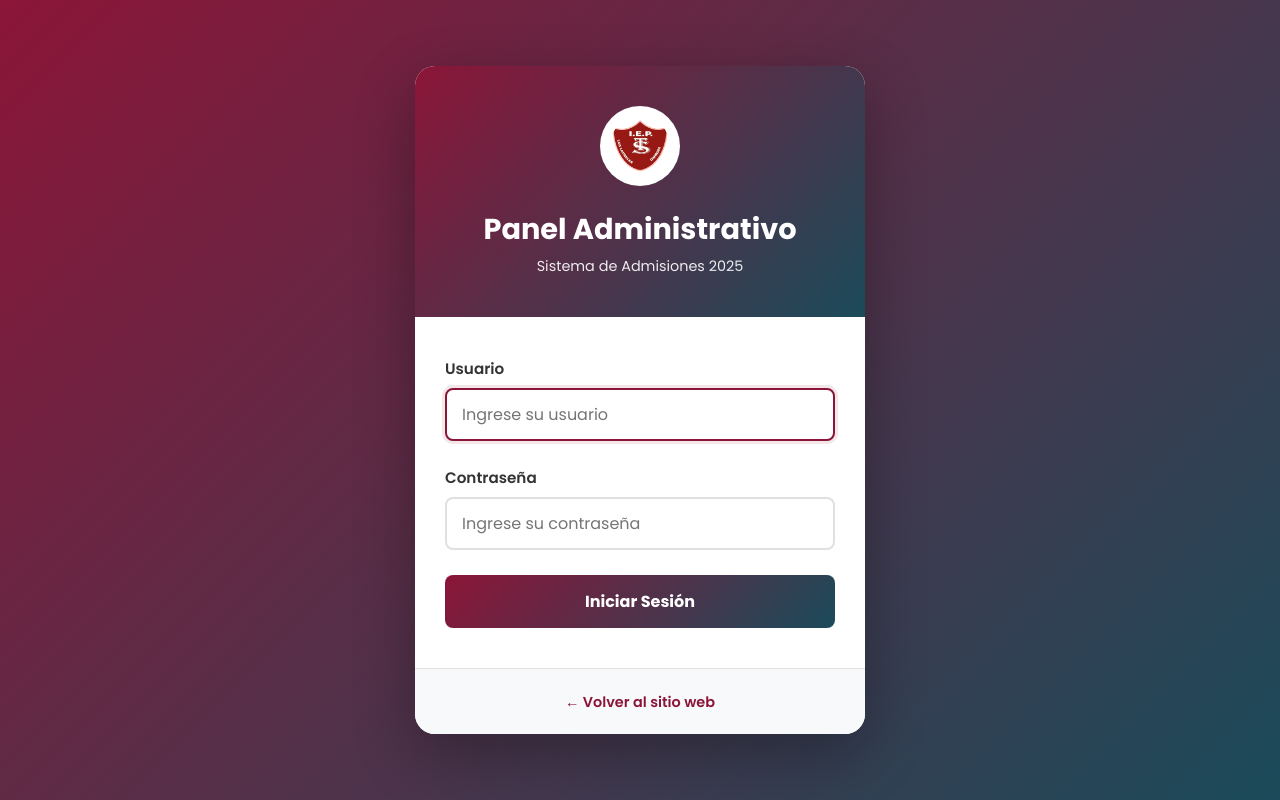
After one commit to Kido-pix/ColegioWeb, a PHP site: page /admisiones/admin/index.php in a window 1280 px wide. The commit adds this page. Run offline with PHP 8.4, Linux system fonts and the light colour scheme.

Commit message:
empezar trabajo de administracion

```diff
--- /dev/null
+++ b/admisiones/admin/index.php
@@ -0,0 +1,235 @@
+<?php
+session_start();
+
+// Si ya está logueado, redirigir al dashboard
+if (isset($_SESSION['admin_logueado'])) {
+    header('Location: dashboard.php');
+    exit;
+}
+
+// Procesar login
+$error = '';
+if ($_SERVER['REQUEST_METHOD'] === 'POST') {
+    require_once '../procesar.php';
+
+    $usuario = $_POST['usuario'] ?? '';
+    $password = $_POST['password'] ?? '';
+
+    try {
+        $db = Database::getInstance()->getConnection();
+
+        $stmt = $db->prepare("SELECT * FROM usuarios_admin WHERE usuario = ? AND activo = 1");
+        $stmt->execute([$usuario]);
+        $admin = $stmt->fetch();
+
+        if ($admin && password_verify($password, $admin['password'])) {
+            // Login exitoso
+            $_SESSION['admin_logueado'] = true;
+            $_SESSION['admin_id'] = $admin['id'];
+            $_SESSION['admin_usuario'] = $admin['usuario'];
+            $_SESSION['admin_nombre'] = $admin['nombre_completo'];
+            $_SESSION['admin_rol'] = $admin['rol'];
+
+            // Actualizar último acceso
+            $stmt = $db->prepare("UPDATE usuarios_admin SET ultimo_acceso = NOW() WHERE id = ?");
+            $stmt->execute([$admin['id']]);
+
+            header('Location: dashboard.php');
+            exit;
+        } else {
+            $error = 'Usuario o contraseña incorrectos';
+        }
+    } catch(PDOException $e) {
+        $error = 'Error de conexión. Intente nuevamente.';
+    }
+}
+?>
+<!DOCTYPE html>
+<html lang="es">
+<head>
+    <meta charset="UTF-8">
+    <meta name="viewport" content="width=device-width, initial-scale=1.0">
+    <title>Login - Panel Administrativo Trinity School</title>
+    <link href="https://fonts.googleapis.com/css2?family=Poppins:wght@300;400;500;600;700&display=swap" rel="stylesheet">
+    <style>
+        * {
+            margin: 0;
+            padding: 0;
+            box-sizing: border-box;
+        }
+
+        body {
+            font-family: 'Poppins', sans-serif;
+            background: linear-gradient(135deg, #8B1538 0%, #1B4B5A 100%);
+            min-height: 100vh;
+            display: flex;
+            align-items: center;
+            justify-content: center;
+            padding: 20px;
+        }
+
+        .login-container {
+            background: white;
+            border-radius: 20px;
+            box-shadow: 0 20px 60px rgba(0, 0, 0, 0.3);
+            overflow: hidden;
+            max-width: 450px;
+            width: 100%;
+        }
+
+        .login-header {
+            background: linear-gradient(135deg, #8B1538 0%, #1B4B5A 100%);
+            padding: 40px 30px;
+            text-align: center;
+            color: white;
+        }
+
+        .login-header img {
+            width: 80px;
+            height: 80px;
+            margin-bottom: 15px;
+            border-radius: 50%;
+            background: white;
+            padding: 10px;
+        }
+
+        .login-header h1 {
+            font-size: 1.8rem;
+            margin-bottom: 5px;
+        }
+
+        .login-header p {
+            font-size: 0.9rem;
+            opacity: 0.9;
+        }
+
+        .login-body {
+            padding: 40px 30px;
+        }
+
+        .form-group {
+            margin-bottom: 25px;
+        }
+
+        .form-group label {
+            display: block;
+            color: #333;
+            font-weight: 600;
+            margin-bottom: 8px;
+            font-size: 0.95rem;
+        }
+
+        .form-group input {
+            width: 100%;
+            padding: 12px 15px;
+            border: 2px solid #e0e0e0;
+            border-radius: 8px;
+            font-size: 1rem;
+            font-family: 'Poppins', sans-serif;
+            transition: all 0.3s ease;
+        }
+
+        .form-group input:focus {
+            outline: none;
+            border-color: #8B1538;
+            box-shadow: 0 0 0 3px rgba(139, 21, 56, 0.1);
+        }
+
+        .error-message {
+            background: #fee;
+            border-left: 4px solid #dc3545;
+            padding: 12px 15px;
+            border-radius: 6px;
+            color: #721c24;
+            margin-bottom: 20px;
+            font-size: 0.9rem;
+        }
+
+        .btn-login {
+            width: 100%;
+            padding: 14px;
+            background: linear-gradient(135deg, #8B1538 0%, #1B4B5A 100%);
+            color: white;
+            border: none;
+            border-radius: 8px;
+            font-size: 1rem;
+            font-weight: 700;
+            cursor: pointer;
+            transition: all 0.3s ease;
+            font-family: 'Poppins', sans-serif;
+        }
+
+        .btn-login:hover {
+            transform: translateY(-2px);
+            box-shadow: 0 8px 20px rgba(139, 21, 56, 0.3);
+        }
+
+        .login-footer {
+            text-align: center;
+            padding: 20px;
+            background: #f8f9fa;
+            border-top: 1px solid #e0e0e0;
+        }
+
+        .login-footer a {
+            color: #8B1538;
+            text-decoration: none;
+            font-weight: 600;
+            font-size: 0.9rem;
+        }
+
+        .login-footer a:hover {
+            text-decoration: underline;
+        }
+
+        @media (max-width: 480px) {
+            .login-header h1 {
+                font-size: 1.5rem;
+            }
+
+            .login-body {
+                padding: 30px 20px;
+            }
+        }
+    </style>
+</head>
+<body>
+    <div class="login-container">
+        <div class="login-header">
+            <img src="../../img/logo.png" alt="Trinity School Logo">
+            <h1>Panel Administrativo</h1>
+            <p>Sistema de Admisiones 2025</p>
+        </div>
+
+        <div class="login-body">
+            <?php if ($error): ?>
+                <div class="error-message">
+                    ⚠️ <?php echo htmlspecialchars($error); ?>
+                </div>
+            <?php endif; ?>
+
+            <form method="POST" action="">
+                <div class="form-group">
+                    <label for="usuario">Usuario</label>
+                    <input type="text" id="usuario" name="usuario" required autofocus
+                           placeholder="Ingrese su usuario">
+                </div>
+
+                <div class="form-group">
+                    <label for="password">Contraseña</label>
+                    <input type="password" id="password" name="password" required
+                           placeholder="Ingrese su contraseña">
+                </div>
+
+                <button type="submit" class="btn-login">
+                    Iniciar Sesión
+                </button>
+            </form>
+        </div>
+
+        <div class="login-footer">
+            <a href="../../index.html">← Volver al sitio web</a>
+        </div>
+    </div>
+</body>
+</html>
```
Also changed, not shown: admisiones/gracias.php (renamed from admisiones/gracias.html, +182 -151 lines), admisiones/index.php (+30 -0 lines), admisiones/procesar.php (+52 -28 lines), admisiones/uploads/doc_certificado_691a2556e9c2c_1763321174.jpg (added), admisiones/uploads/doc_certificado_691a2f1a7229c_1763323674.jpg (added), admisiones/uploads/doc_dni_apoderado_691a2556e8e48_1763321174.jpg (added), admisiones/uploads/doc_dni_apoderado_691a2f1a70fa9_1763323674.png (added), admisiones/uploads/doc_dni_estudiante_691a2556e8787_1763321174.jpg (added), admisiones/uploads/doc_foto_691a2556e97f6_1763321174.jpg (added), admisiones/uploads/doc_foto_691a2f1a7198b_1763323674.jpg (added), admisiones/uploads/doc_libreta_691a2556e9356_1763321174.jpg (added), admisiones/uploads/doc_libreta_691a2f1a713df_1763323674.png (added), admisiones/uploads/doc_partida_691a2556e763c_1763321174.jpg (added), admisiones/uploads/doc_partida_691a2f1a70201_1763323674.jpg (added), 1 more files, 1 other file.
